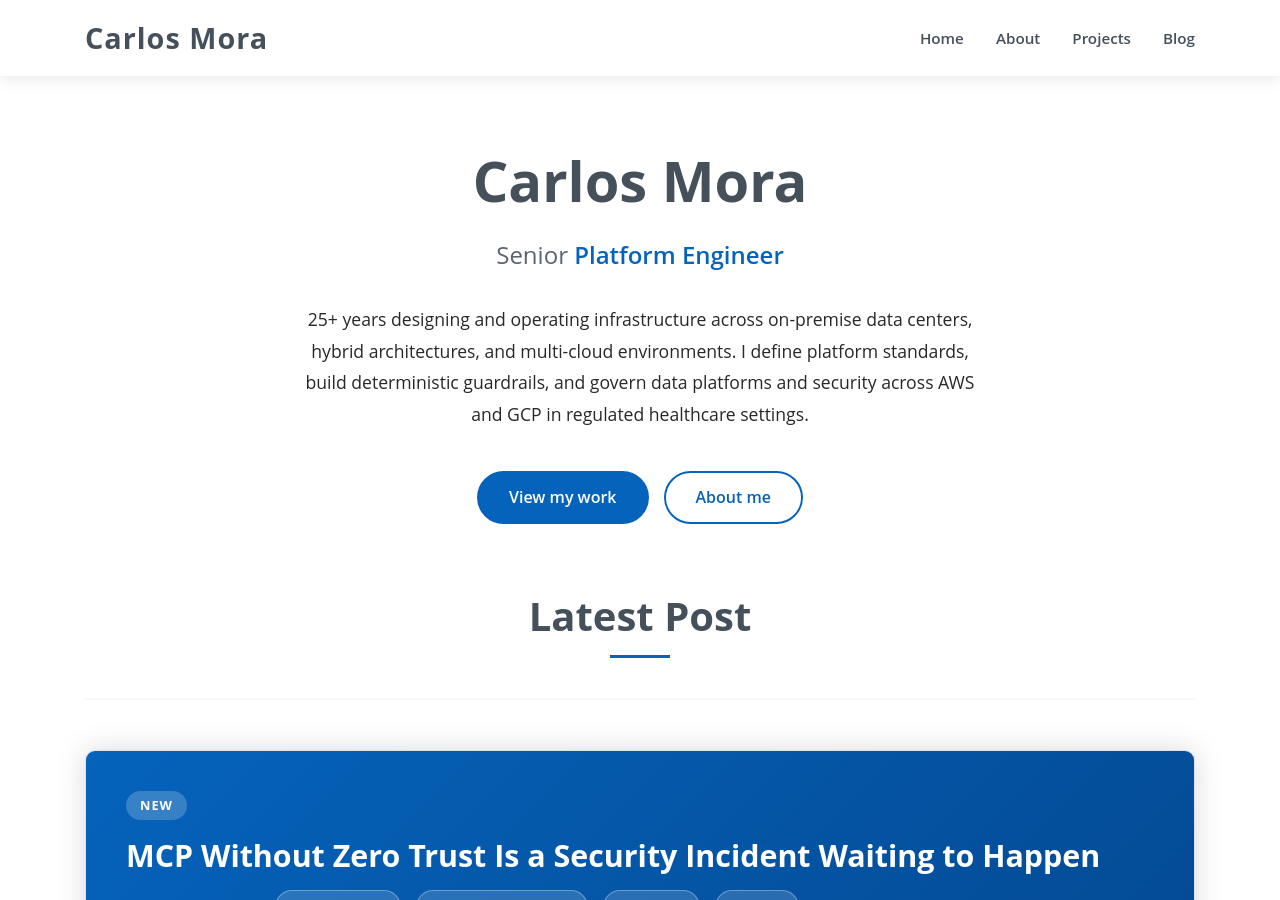
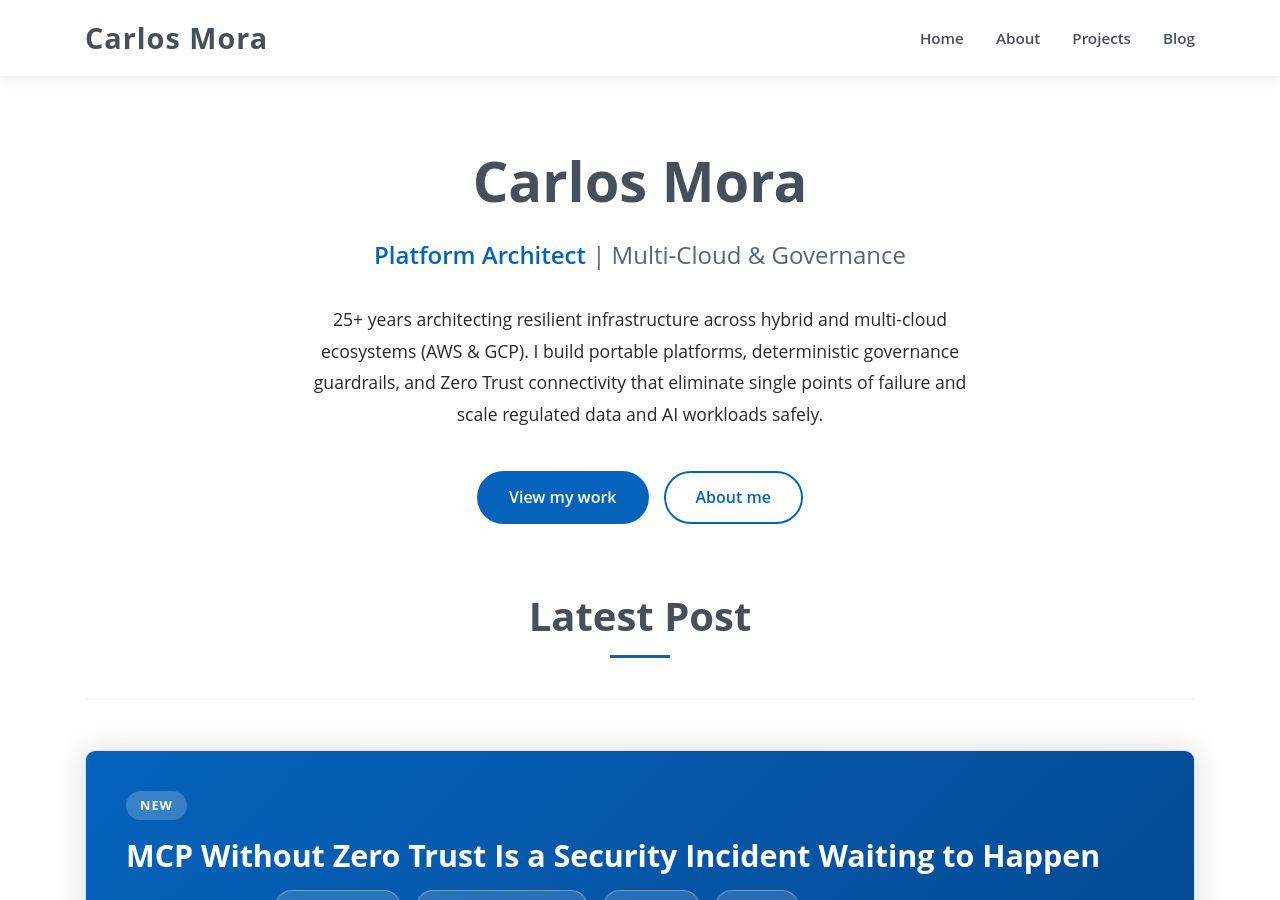
Before and after one commit to carlosmoradev/carlosmoradev.github.io, a Jekyll site: the page built from index.md, in a window 1280 px wide and 900 px high. Built offline with Jekyll 4.4.1, drawn with Linux system fonts in a browser that asks for light colours; some of the changed text lies outside the part shown.

Commit message:
refactor(site): reposition role title to Platform Architect across hero, config, and footer

```diff
--- a/_config.yml
+++ b/_config.yml
@@ -1,8 +1,8 @@
 # Site settings
 title: Carlos Mora
 description: >-
-  Senior Platform Engineer specializing in platform architecture,
-  data platform governance, and compliance automation for regulated multi-cloud environments.
+  Platform Architect specializing in multi-cloud architecture,
+  data platform governance, and compliance automation for regulated enterprise environments.
 baseurl: "" # the subpath of your site, e.g. /blog
 url: "https://carlosmora.dev"
 
--- a/_includes/footer.html
+++ b/_includes/footer.html
@@ -2,7 +2,7 @@
   <div class="container">
     <div class="footer-content">
       <div class="footer-left">
-        <p>&copy; {{ 'now' | date: "%Y" }} {{ site.author.name }}. Senior Platform Engineer.</p>
+        <p>&copy; {{ 'now' | date: "%Y" }} {{ site.author.name }}. Platform Architect.</p>
       </div>
 
       <div class="footer-right">
--- a/index.md
+++ b/index.md
@@ -1,14 +1,14 @@
 ---
 layout: home
 title: Home
-description: "Carlos Mora: Senior Platform Engineer with 25+ years of experience. Platform architecture, data platform governance, Zero Trust networking, and compliance automation for regulated multi-cloud environments (AWS and GCP)."
+description: "Carlos Mora: Platform Architect with 25+ years of experience. Multi-cloud architecture, data platform governance, Zero Trust networking, and compliance automation for regulated enterprise environments (AWS and GCP)."
 ---
 
 <section class="hero">
   <h1>Carlos Mora</h1>
-  <p class="hero-subtitle">Senior <span>Platform Engineer</span></p>
+  <p class="hero-subtitle"><span>Platform Architect</span> | Multi-Cloud & Governance</p>
   <p class="hero-description">
-    25+ years designing and operating infrastructure across on-premise data centers, hybrid architectures, and multi-cloud environments. I define platform standards, build deterministic guardrails, and govern data platforms and security across AWS and GCP in regulated healthcare settings.
+    25+ years architecting resilient infrastructure across hybrid and multi-cloud ecosystems (AWS & GCP). I build portable platforms, deterministic governance guardrails, and Zero Trust connectivity that eliminate single points of failure and scale regulated data and AI workloads safely.
   </p>
   <div class="hero-cta">
     <a href="/projects" class="btn-primary">View my work</a>
```
Also changed, not shown: about.md (+2 -2 lines).
